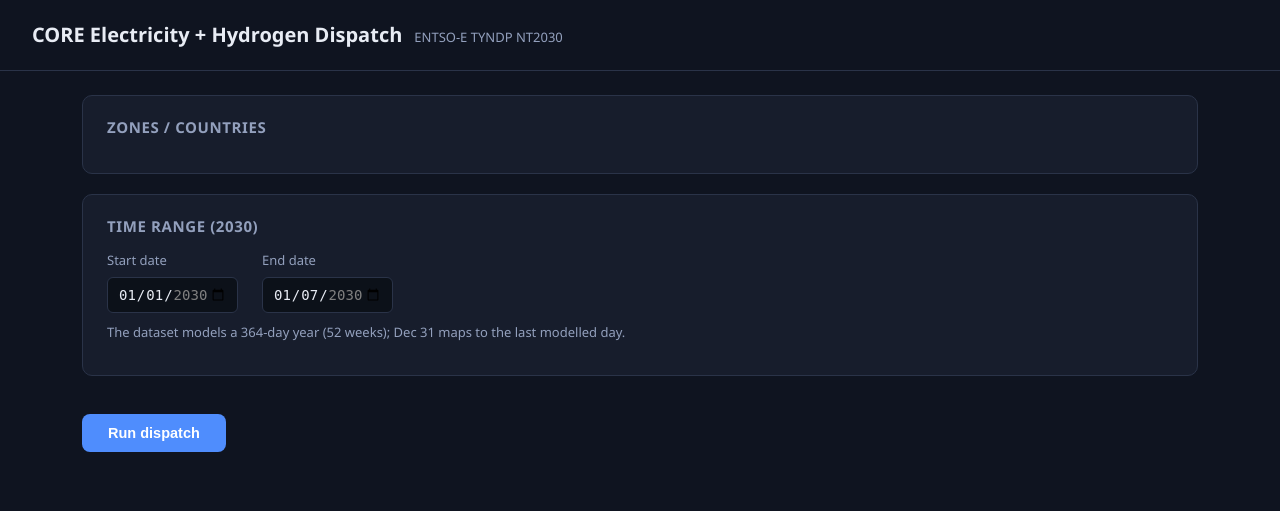
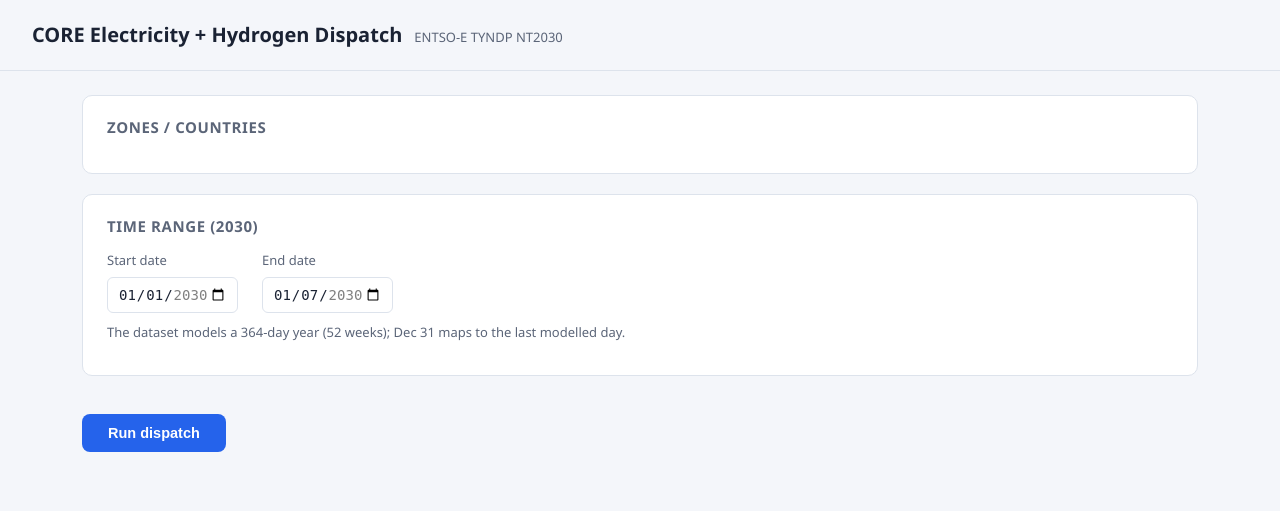
Before and after one commit to Seyed-Amir-Mansouri/European-Electricity-Hydrogen-Dispatch, a Django app: page / in a window 1280 px wide. Shown: the top 511 px of the page. Run offline with Django 5.2, Linux system fonts and the light colour scheme.

Commit message:
Light theme; open browser at 127.0.0.1 instead of localhost
Switched the web UI's CSS custom properties to a light palette
(white panels, light gray body, dark text, blue accent). app.bat now
opens http://127.0.0.1:8000 rather than localhost:8000.

```diff
--- a/webui/dispatcher/templates/dispatcher/base.html
+++ b/webui/dispatcher/templates/dispatcher/base.html
@@ -5,9 +5,9 @@
 <title>{% block title %}CORE Dispatch{% endblock %}</title>
 <style>
   :root {
-    --bg: #0f1420; --panel: #171d2c; --border: #2a3348; --text: #e8ecf4;
-    --muted: #93a0bd; --accent: #4f8dfd; --accent-soft: #22314f;
-    --good: #34d399; --bad: #f87171;
+    --bg: #f4f6fa; --panel: #ffffff; --border: #dde3ec; --text: #1a2233;
+    --muted: #5b6578; --accent: #2563eb; --accent-soft: #e7eefd;
+    --good: #0f9d68; --bad: #d0392a;
   }
   * { box-sizing: border-box; }
   body {
@@ -42,7 +42,7 @@
   .field { display: flex; flex-direction: column; gap: 6px; }
   .field label { font-size: 13px; color: var(--muted); }
   input[type=date] {
-    background: #0c1119; border: 1px solid var(--border); color: var(--text);
+    background: #fff; border: 1px solid var(--border); color: var(--text);
     padding: 8px 10px; border-radius: 6px; font-size: 14px;
   }
   button.run {
@@ -51,7 +51,7 @@
     margin-top: 18px;
   }
   button.run:hover { filter: brightness(1.08); }
-  .errors { background: #3a1d24; border: 1px solid #6b2b36; color: #ffb4bd;
+  .errors { background: #fdecea; border: 1px solid #f3b6ae; color: #8a2a1f;
             padding: 12px 16px; border-radius: 8px; margin-bottom: 18px; }
   .note { color: var(--muted); font-size: 13px; margin-top: 10px; }
   img.chart { width: 100%; border-radius: 8px; background: #fff; }
```
Also changed, not shown: 1 other file.
